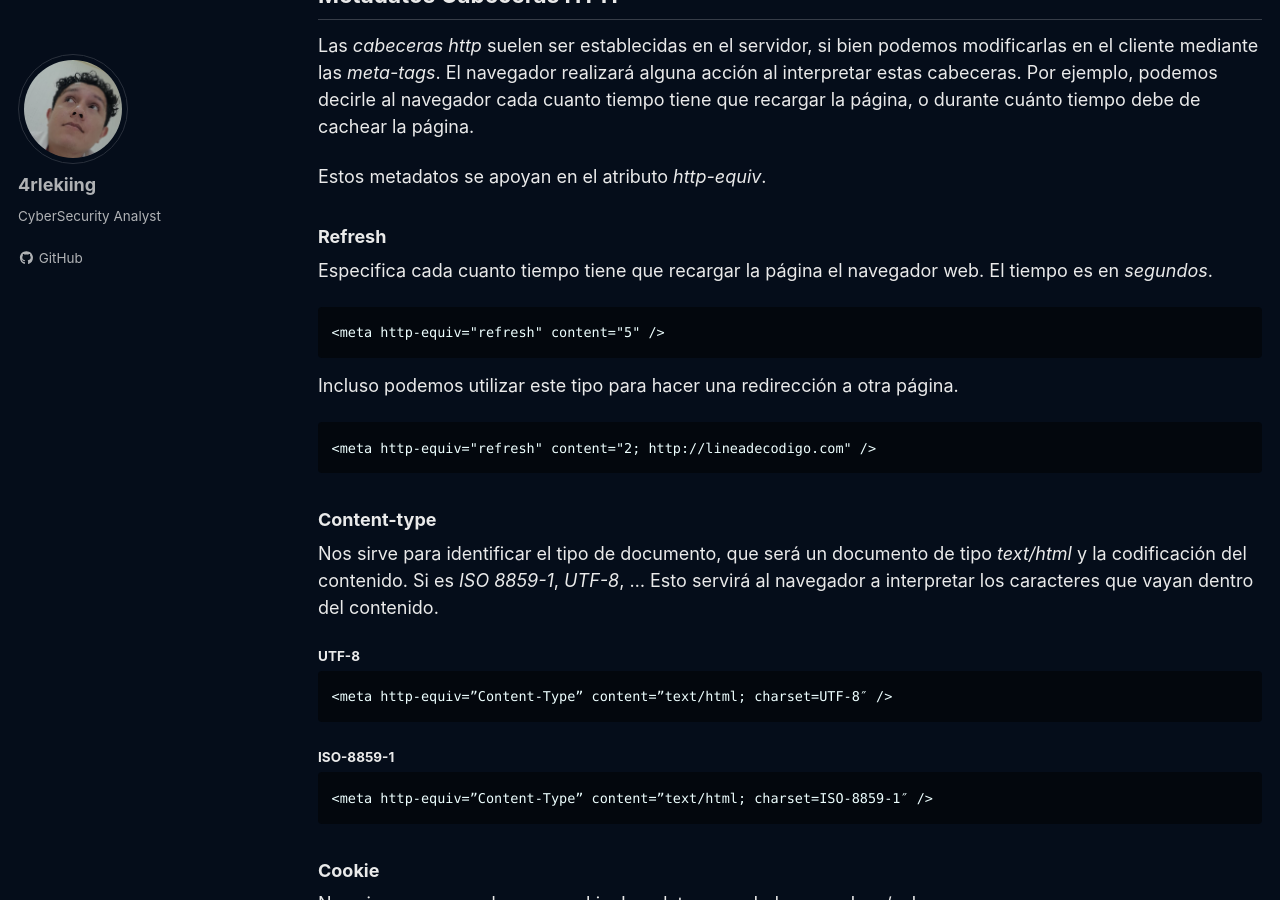
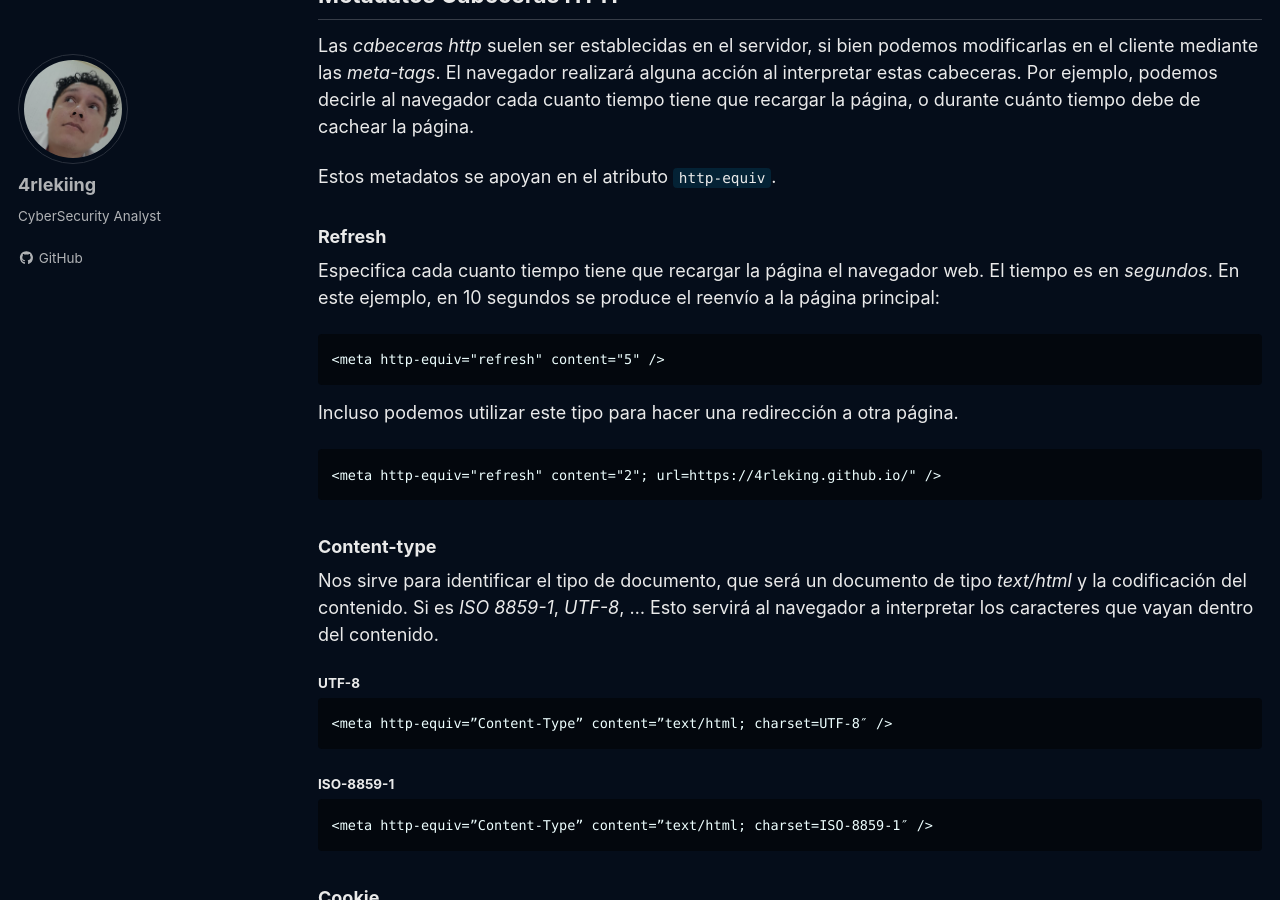
Before and after one commit to 4rleking/HTML.github.io, a Jekyll site: the page built from _posts/2023-08-05-Metadatos.md, in a window 1280 px wide and 900 px high, scrolled down 4022 px. Built offline with Jekyll 4.4.1, drawn with Linux system fonts in a browser that asks for light colours; cached includes are drawn as plain includes; a script that is not in the unit is left out.

Commit message:
Update 2023-08-05-Metadatos.md

````diff
--- a/_posts/2023-08-05-Metadatos.md
+++ b/_posts/2023-08-05-Metadatos.md
@@ -148,20 +148,20 @@ Eso sí, algunas son muy importantes para mejorar el posicionamiento de nuestra
 
 Las *cabeceras http* suelen ser establecidas en el servidor, si bien podemos modificarlas en el cliente mediante las *meta-tags*. El navegador realizará alguna acción al interpretar estas cabeceras. Por ejemplo, podemos decirle al navegador cada cuanto tiempo tiene que recargar la página, o durante cuánto tiempo debe de cachear la página.
 
-Estos metadatos se apoyan en el atributo *http-equiv*.
+Estos metadatos se apoyan en el atributo `http-equiv`.
 
 ### Refresh
 
-Especifica cada cuanto tiempo tiene que recargar la página el navegador web. El tiempo es en *segundos*.
+Especifica cada cuanto tiempo tiene que recargar la página el navegador web. El tiempo es en *segundos*. En este ejemplo, en 10 segundos se produce el reenvío a la página principal:
 
-```
+```text
 <meta http-equiv="refresh" content="5" />
 ```
 
 Incluso podemos utilizar este tipo para hacer una redirección a otra página.
 
-```
-<meta http-equiv="refresh" content="2; http://lineadecodigo.com" />
+```text
+<meta http-equiv="refresh" content="2"; url=https://4rleking.github.io/" />
 ```
 
 ### Content-type
````
